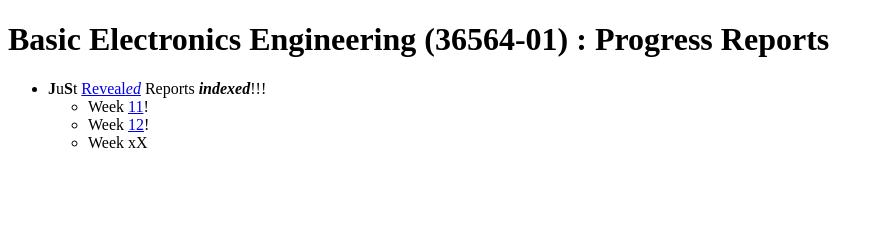
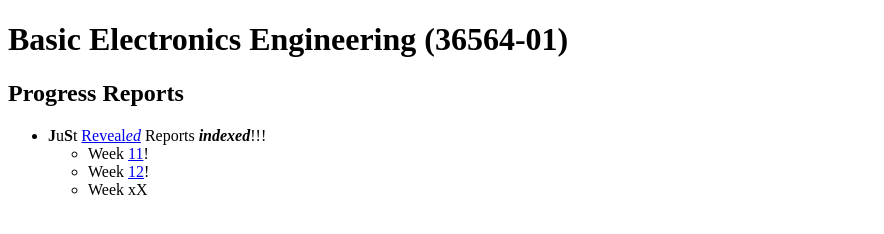
Before and after one commit to a-haos-at-ewha/36564_1_basic-_engineering_design_for_electronics_engineering, a plain HTML site: page pgs/progress_reports/index.html in a window 1280 px wide. Shown: the whole page, without its empty margins (0-884 px from the left). Drawn offline with Linux system fonts and the light colour scheme.

Commit message:
WHOLESALE COMMIT - ADD COMMIT MESSAGE NEXT TIME!

```diff
--- a/pgs/progress_reports/index.html
+++ b/pgs/progress_reports/index.html
@@ -6,7 +6,10 @@
 </head>
 
 <body>
-    <h1>Basic Electronics Engineering (36564-01) : Progress Reports</h1>
+    <h1>Basic Electronics Engineering (36564-01)</h1>
+    <h2>Progress Reports</h2>
+
+
     <ul>
         <li><b>J</b>u<b>S</b>t <a href="js_revealed_reports.html">Reveal<em>ed</em></a> Reports <b><em>indexed</em></b>!!!</li>
         <ul>
```
